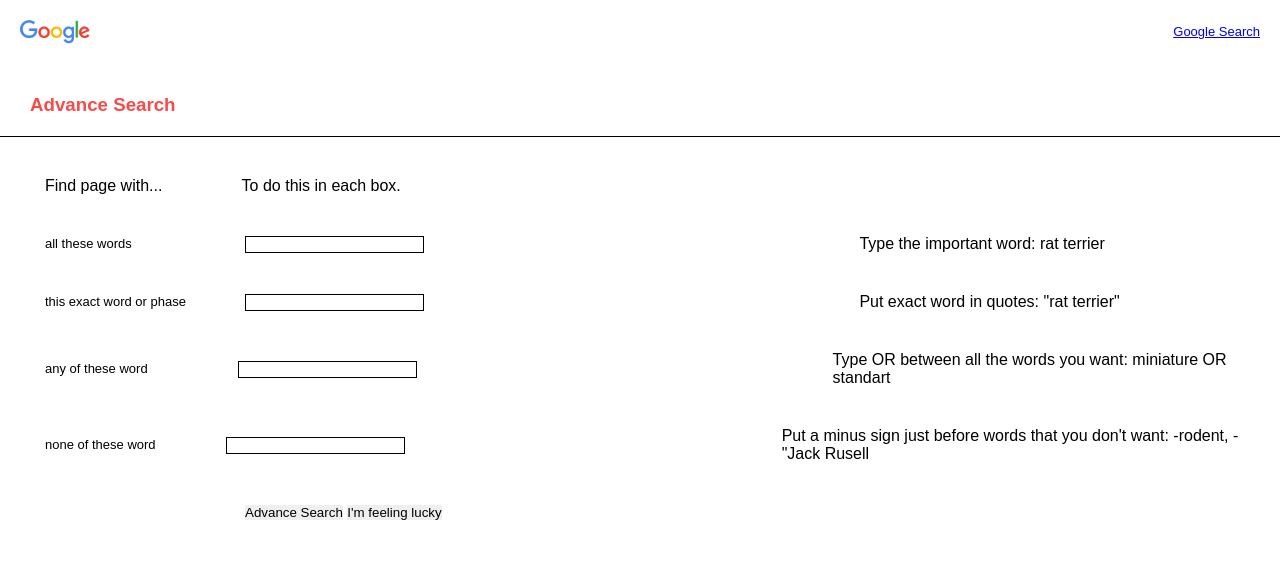
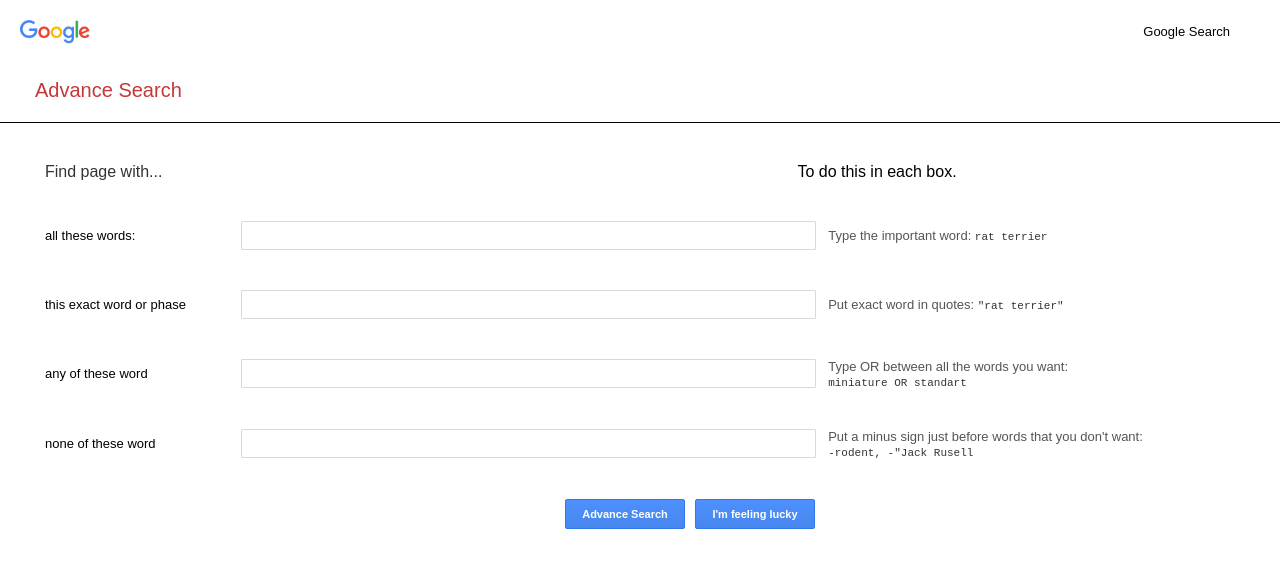
Before and after one commit to NicholasDevlin/google-search, a plain HTML site: page googleadvancesearch.html in a window 1280 px wide. Drawn offline with nearby package versions, Linux system fonts and the light colour scheme.

Commit message:
modified
modified

```diff
--- a/googleadvancesearch.html
+++ b/googleadvancesearch.html
@@ -5,32 +5,36 @@
   <meta charset="UTF-8">
   <meta http-equiv="X-UA-Compatible" content="IE=edge">
   <meta name="viewport" content="width=device-width, initial-scale=1.0">
-  <title>Document</title>
+  <title>Advance search</title>
   <link rel="stylesheet" href="https://cdn.jsdelivr.net/npm/bootstrap-icons@1.9.1/font/bootstrap-icons.css">
   <link rel="stylesheet" href="style.css">
 </head>
 
 <body>
-  <div id="advanceSearch">
+  <div id="advanceHeader">
     <div id="small-logo">
       <img src="google-logo.png" alt="">
     </div>
-    <a href="index.html">Google Search</a>
+    <div id="links">
+      <a href="index.html">Google Search</a>
+    </div>
   </div>
 
-  <div class="advancesubheader">
+  <div class="advanceSubHeader">
     <h3>Advance Search</h3>
   </div>
 
   <form action="https://google.com/search">
-    <div class="input1">
-      <div class="heading">Find page with...</div>
-      <div class="des">To do this in each box.</div>
+    <div class="inputOne">
+      <div class="textDesHeading">Find page with...</div>
+      <div class="input-field"></div>
+      <div class="toDoHeading">To do this in each box.</div>
     </div>
-    <div class="input1">
-      <div class="textDes">all these words</div>
+
+    <div class="inputOne">
+      <div class="textDes">all these words:</div>
       <div class="input-field">
-        <input type="text">
+        <input type="text" name="as_q" />
       </div>
       <div class="toDo">
         Type the important word: <span>rat terrier</span>
@@ -38,10 +42,10 @@
     </div>
 
 
-    <div class="input1">
+    <div class="inputOne">
       <div class="textDes">this exact word or phase</div>
       <div class="input-field">
-        <input type="text">
+        <input type="text" name="as_epq" />
       </div>
       <div class="toDo">
         Put exact word in quotes: <span>"rat terrier"</span>
@@ -49,11 +53,10 @@
     </div>
     </div>
 
-    <div class="input1">
+    <div class="inputOne">
       <div class="textDes">any of these word</div>
-
       <div class="input-field">
-        <input type="text">
+        <input type="text" name="as_oq" />
       </div>
       <div class="toDo">
         Type OR between all the words you want: <span>miniature OR standart</span>
@@ -61,11 +64,10 @@
     </div>
     </div>
 
-    <div class="input1">
+    <div class="inputOne">
       <div class="textDes">none of these word</div>
-
       <div class="input-field">
-        <input type="text">
+        <input type="text" name="as_eq" />
       </div>
       <div class="toDo">
         Put a minus sign just before words that you don't want: <span>-rodent, -"Jack Rusell</span>
@@ -73,12 +75,11 @@
     </div>
     </div>
 
-    <div class="input1">
+    <div class="inputOne">
       <div class="textDes"></div>
-
       <div class="button">
-        <input type="submit" value="Advance Search">
-        <input type="submit" value="I'm feeling lucky">
+        <input type="submit" value="Advance Search" name="btnK">
+        <input type="submit" value="I'm feeling lucky" name="btnI">
       </div>
 
     </div>
--- a/style.css
+++ b/style.css
@@ -72,12 +72,23 @@ header #links a:hover {
   cursor: pointer;
 }
 
-#advanceSearch {
+#advanceHeader {
   display: flex;
   justify-content: space-between;
   align-items: center;
   padding: 20px;
   font-size: small;
+}
+
+#links a {
+  text-decoration: none;
+  margin-right: 30px;
+  font-size: small;
+  color: #000;
+}
+
+#links a:hover {
+  border-bottom: 1px solid #000;
 }
 
 #small-logo {
@@ -91,49 +102,86 @@ header #links a:hover {
   height: auto;
 }
 
-#small-logo a {
-  float: right;
-}
-
-.advancesubheader {
-  font-weight: normal;
-  padding-left: 30px;
-  padding-bottom: 20px;
-  padding-top: 30px;
+.advanceSubHeader {
   border-bottom: 1px solid #000;
 }
 
-.advancesubheader h3 {
-  color: rgb(249, 74, 74);
+.advanceSubHeader h3 {
+  color: rgb(196, 56, 56);
+  font-size: 20px;
+  margin-bottom: 20px;
+  margin-left: 35px;
+  margin-top: 15px;
+  font-weight: normal;
 }
 
-.input1 .heading {
+.inputOne .textDesHeading {
   font-size: 16px;
-  min-width: 163px;
+  min-width: 167px;
+  width: 16%;
   font-weight: 500;
-  color: #000;
-  width: 16%;
+  color: #333;
 }
 
-.input1 {
+.inputOne {
   display: flex;
   align-items: center;
+  max-width: 1140px;
   min-width: 200px;
-  max-width: 1140;
   width: 96%;
   margin: 40px 2% 0 45px;
 }
 
-.input1 .textDes {
+.inputOne .textDes {
   width: 200px;
   font-size: 13px;
 }
 
-.input1 .input-field {
+.inputOne .input-field {
   min-width: 167px;
   width: 50%;
 }
 
-.input1 .input-field input {
-  border: 1px solid #000;
+.inputOne .input-field input {
+  border-radius: 1px;
+  border: 1px solid #d9d9d9;
+  font-size: 13px;
+  height: 25px;
+  padding: 1px 8px;
+  width: 100%;
 }
+
+.inputOne .toDo {
+  width: 32%;
+  min-width: 16px;
+  color: #555;
+  font-size: 13px;
+  padding-left: 30px;
+}
+
+span {
+  white-space: pre;
+  color: #333;
+  font-family: monospace;
+  font-size: 11px;
+}
+
+.inputOne .button {
+  width: 50%;
+  display: flex;
+  justify-content: flex-end;
+
+}
+
+.button input {
+  background-color: #4d90fe;
+  margin-left: 10px;
+  background-image: -webkit-linear-gradient(top, #4d90fe, #4787ed);
+  color: white;
+  height: 30px;
+  min-width: 120px;
+  border: 1px solid #3079ed;
+  border-radius: 2px;
+  font-size: 11px;
+  font-weight: bold;
+}
```
Also changed, not shown: googleimage.html (+6 -4 lines), index.html (+3 -3 lines).
